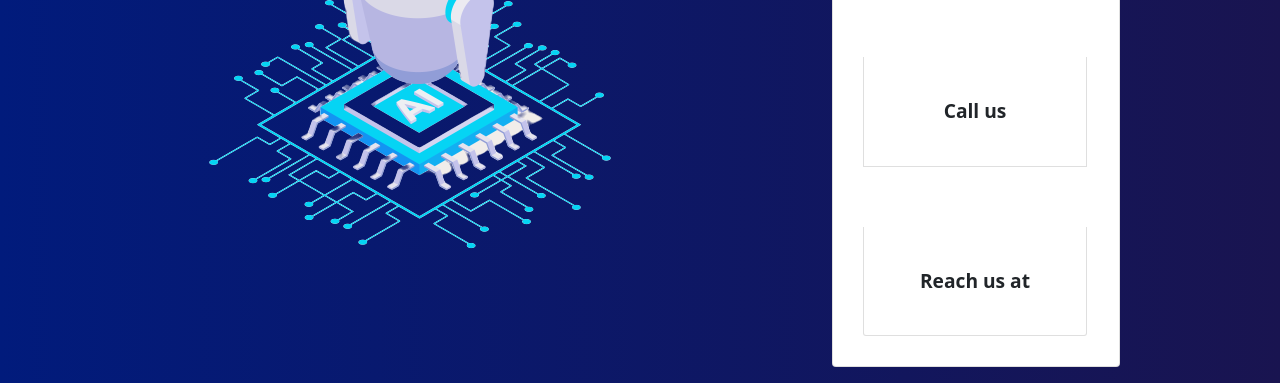
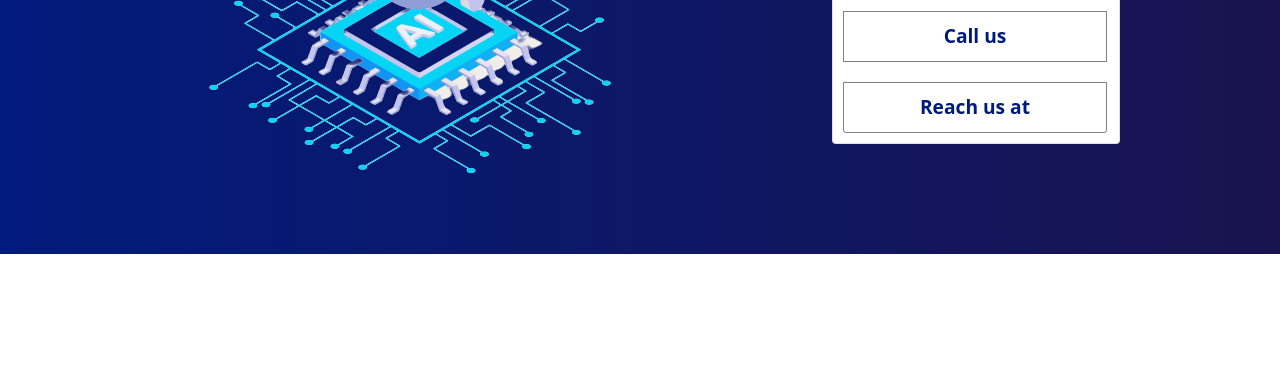
Before and after one commit to JaznanOfficial/ai-site-design, a plain HTML site: page index.html in a window 1280 px wide. Shown: the part 546-929 px from the top of the page. After the commit the page ends 800 px from the top, so only its background shows below. Drawn offline with nearby package versions, Linux system fonts and the light colour scheme.

Commit message:
design almost done

```diff
--- a/style.css
+++ b/style.css
@@ -18,15 +18,18 @@ body{
 }
 
 .list-group{
-    width: 14rem;
+    width: 16.5rem;
 }
+
 
 .card .list-group a{
     font-size: larger;
     font-weight: bolder;
-    padding: 40px 0px;
+    padding: 10px 0px;
     text-align: center;
-    margin: 30px;
+    margin: 10px;
+    border: 1px solid gray;
+    color: #011B7C;
 }
 .card-heading{
     color: #021B7B;
@@ -34,7 +37,10 @@ body{
     margin: 0 10px;
 }
 
-
+.card .list-group a:hover{
+    background-image: linear-gradient(to right, #011B7C, #191450 );
+    color: white;
+}
 
 
 
```
